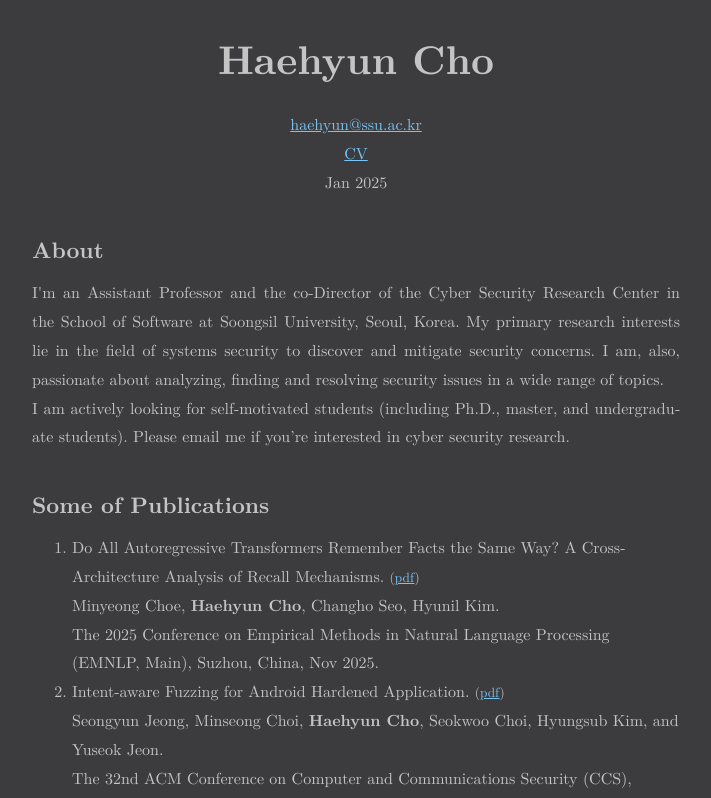
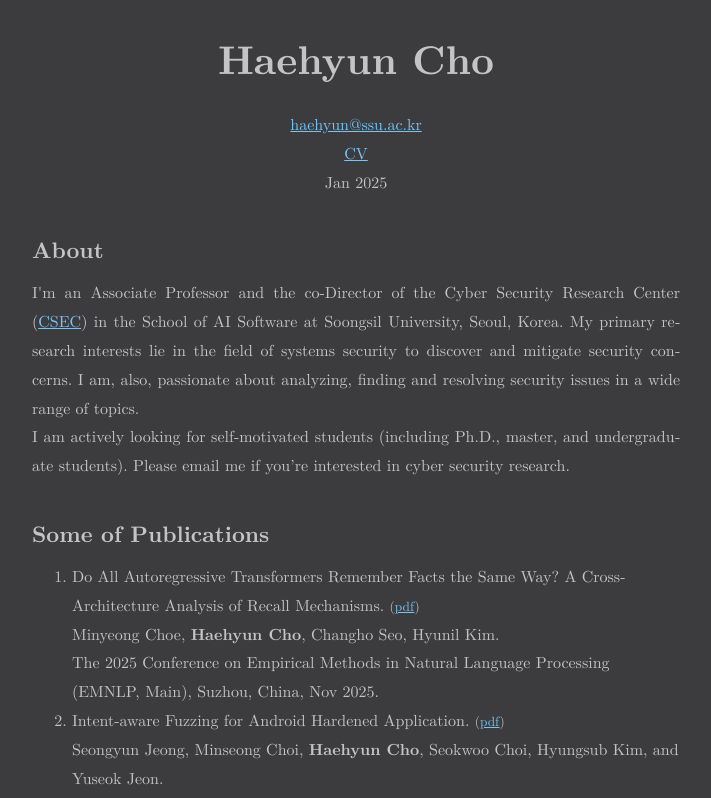
Before and after one commit to haehyun/haehyun.github.io, a website: page index.html in a window 1280 px wide. Shown: the top 798 px of the page, without its empty margins (284-995 px from the left). Drawn offline with Linux system fonts and the light colour scheme.

Commit message:
promoted

```diff
--- a/index.html
+++ b/index.html
@@ -42,7 +42,7 @@
     <header><h3>About</h3></header>
     <div>
       <p>
-      I'm an Assistant Professor and the co-Director of the Cyber Security Research Center in the School of Software at Soongsil University, Seoul, Korea.
+      I'm an Associate Professor and the co-Director of the Cyber Security Research Center (<a href="https://ssu-csec.github.io/">CSEC</a>) in the School of AI Software at Soongsil University, Seoul, Korea.
       My primary research interests lie in the field of systems security to discover and mitigate security concerns.
       I am, also, passionate about analyzing, finding and resolving security issues in a wide range of topics.
       <br>
```
Also changed, not shown: 2 other files.
